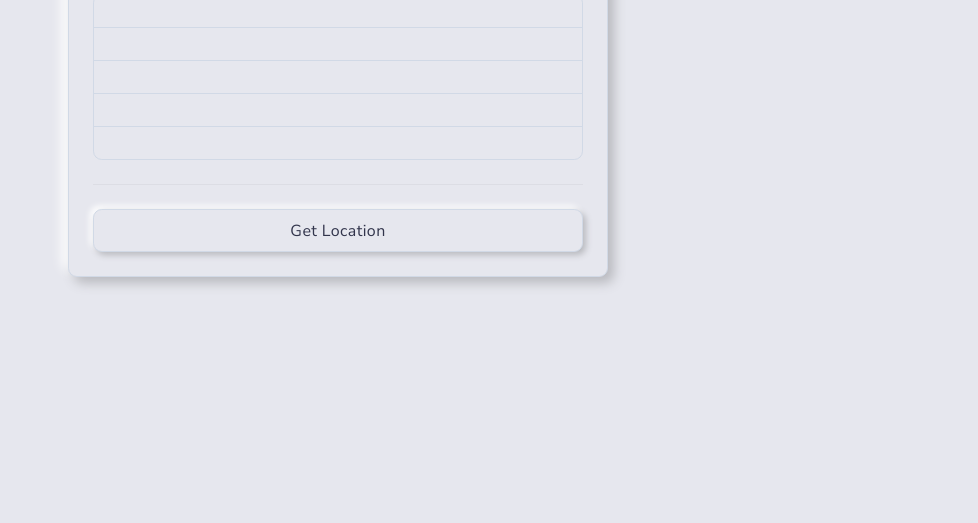
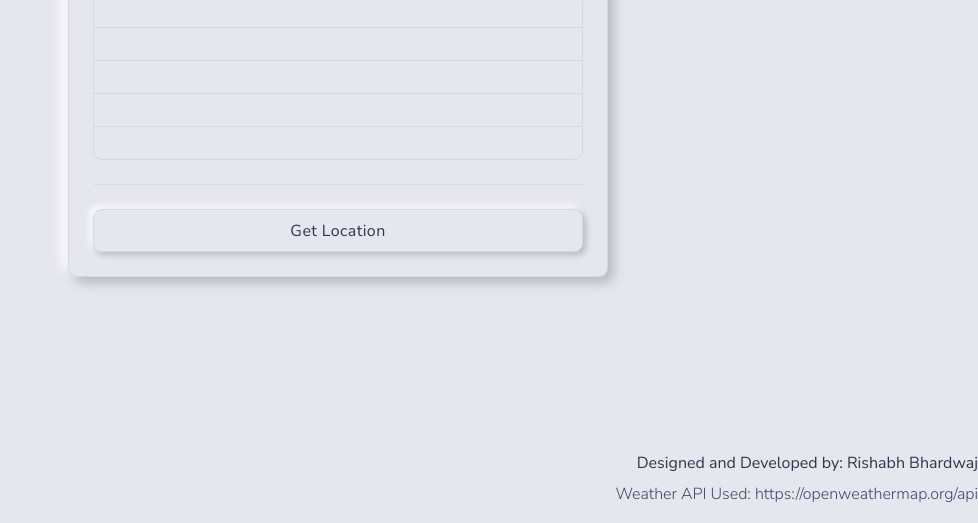
Before and after one commit to rishabh1815769/Vanilla-Javascript-Projects, a plain HTML site: page API Projects/Weather App/index.html in a window 1280 px wide. Shown: the part 347-870 px from the top of the page, without its empty margins (302-1280 px from the left). Before the commit the page ends 800 px from the top, so only its background shows below. Drawn offline with nearby package versions, Linux system fonts and the light colour scheme.

Commit message:
Update index.html
Updated footer

```diff
--- a/API Projects/Weather App/index.html
+++ b/API Projects/Weather App/index.html
@@ -70,6 +70,11 @@
 
     </main>
 
+    <footer>
+      <h6 style="text-align: right" >Designed and Developed by: Rishabh Bhardwaj</h6>
+      <p style="text-align: right">Weather API Used: https://openweathermap.org/api</p>
+    </footer>
+
     <!-- Core -->
     <script src="../../vendor/jquery/dist/jquery.min.js"></script>
     <script src="../../vendor/popper.js/dist/umd/popper.min.js"></script>
```
